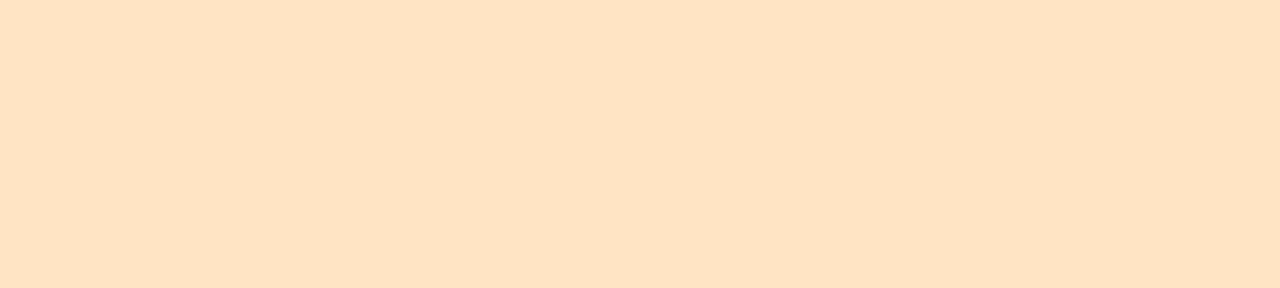
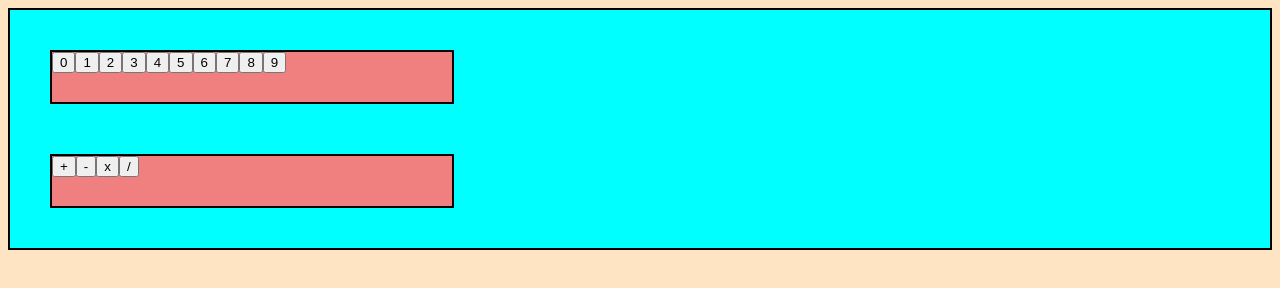
Before and after one commit to FadilMS18/Online-Calculator, a plain HTML site: page index.html in a window 1280 px wide. Drawn offline with Linux system fonts and the light colour scheme.

Commit message:
Adding few button
at this point iam still thinking what method will i use
maybe array of object or something like that

```diff
--- a/CSS/first.css
+++ b/CSS/first.css
@@ -1,3 +1,19 @@
 body{
     background-color:bisque;
 }
+
+#parent-container{
+    background-color:aqua;
+    border:solid black 2px;
+    display:flex;
+    flex-direction:column;
+    padding:40px;
+    gap:50px;
+}
+
+.child-container{
+    background-color:lightcoral;
+    height:50px;
+    width: 400px;
+    border: black solid 2px;;
+}
--- a/JS/first.js
+++ b/JS/first.js
@@ -1 +1,29 @@
 console.log("Hello, World!")
+
+const parentContainer = document.querySelector("#parent-container")
+// const numberContainer = document.querySelector("#number-container")
+// const operatorContainer = document.querySelector("#operator-container")
+
+
+
+for(let i = 0; i < 2 ;i++){
+    let makeADiv = document.createElement("div")
+    makeADiv.setAttribute("class", "child-container")
+    parentContainer.appendChild(makeADiv)
+}
+
+let kediv = Array.from(document.querySelectorAll(".child-container"))
+console.log(kediv)
+for(let a = 0; a < 10; a++){
+    let makeAButton = document.createElement("button")
+    makeAButton.textContent = Number(a)
+    kediv[0].appendChild(makeAButton)
+}
+
+let opTC = ["+", "-", "x", "/"]
+
+for(let i = 0; i < 4; i++){
+    let makeAButton = document.createElement("button")
+    makeAButton.textContent = opTC[i]
+    kediv[1].appendChild(makeAButton)
+}
--- a/index.html
+++ b/index.html
@@ -18,7 +18,10 @@
   </head>
   <body>
     <!-- Day One Calculator Project Start -->
-
+    <div id="parent-container">
+        <!-- <div class="child-container" id="number-container"></div>
+        <div class="child-container" id="operator-container"></div> -->
+    </div>
 
 
 
```
